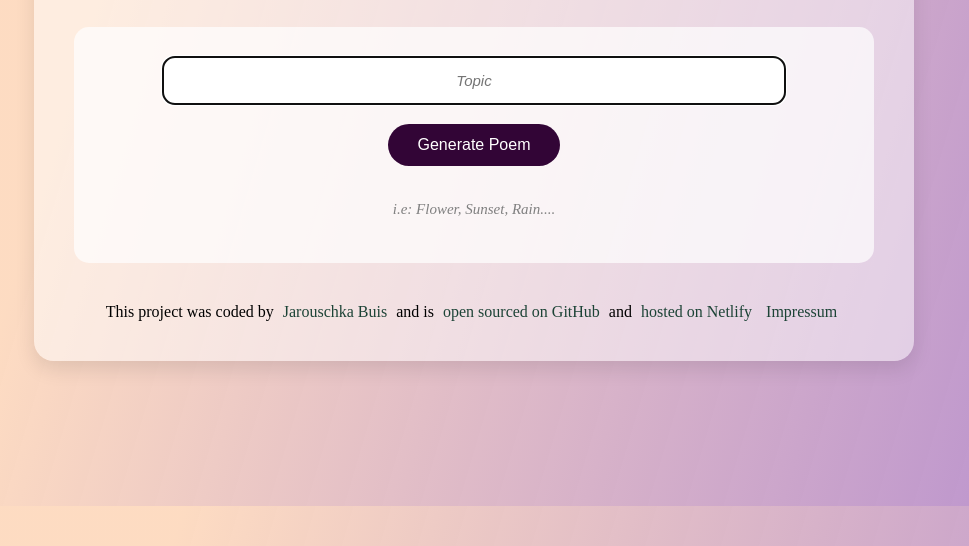
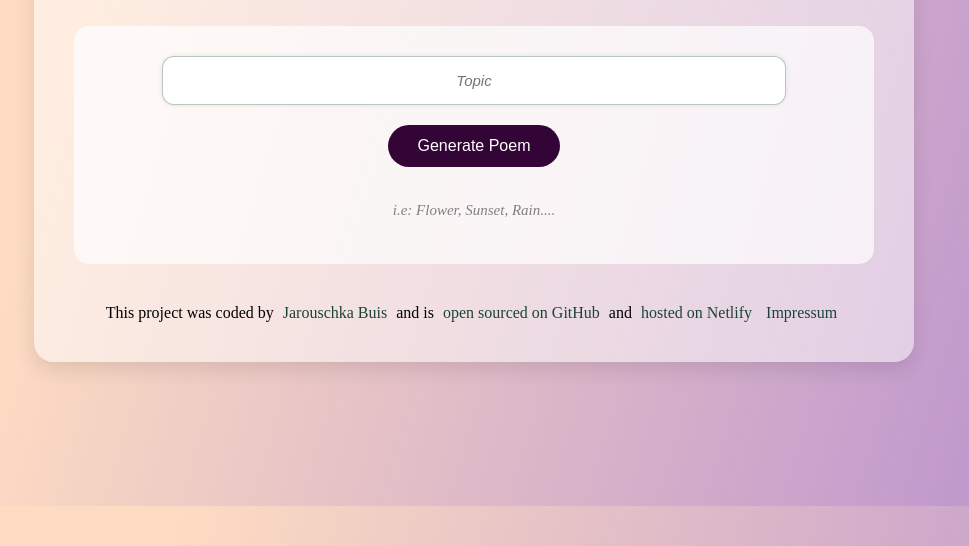
Before and after one commit to Jara86/Poem-Generator, a plain HTML site: page Index.html in a window 1280 px wide. Shown: the part 294-840 px from the top of the page, without its empty margins (166-1135 px from the left). Drawn offline with nearby package versions, Linux system fonts and the light colour scheme.

Commit message:
Update styles.css

```diff
--- a/src/styles.css
+++ b/src/styles.css
@@ -40,10 +40,20 @@ form {
 
 .instructions {
     width: 80%;
-    font-size: 18px;
+    font-size: 15px;
     padding: 15px;
     border-radius: 12px;
-    border: 2px solid #1c4336;
+    border: 1px solid #e0e0e0;
+    color: gray;
+    font-style: italic;
+    text-align: center;
+    transition: all 0.3s ease;
+}
+
+.instructions:focus {
+    outline: none;
+    border: 1px solid rgba(28, 67, 54, 0.3);
+    box-shadow: 0 0 5px rgba(28, 67, 54, 0.1);
 }
 
 button {
```
